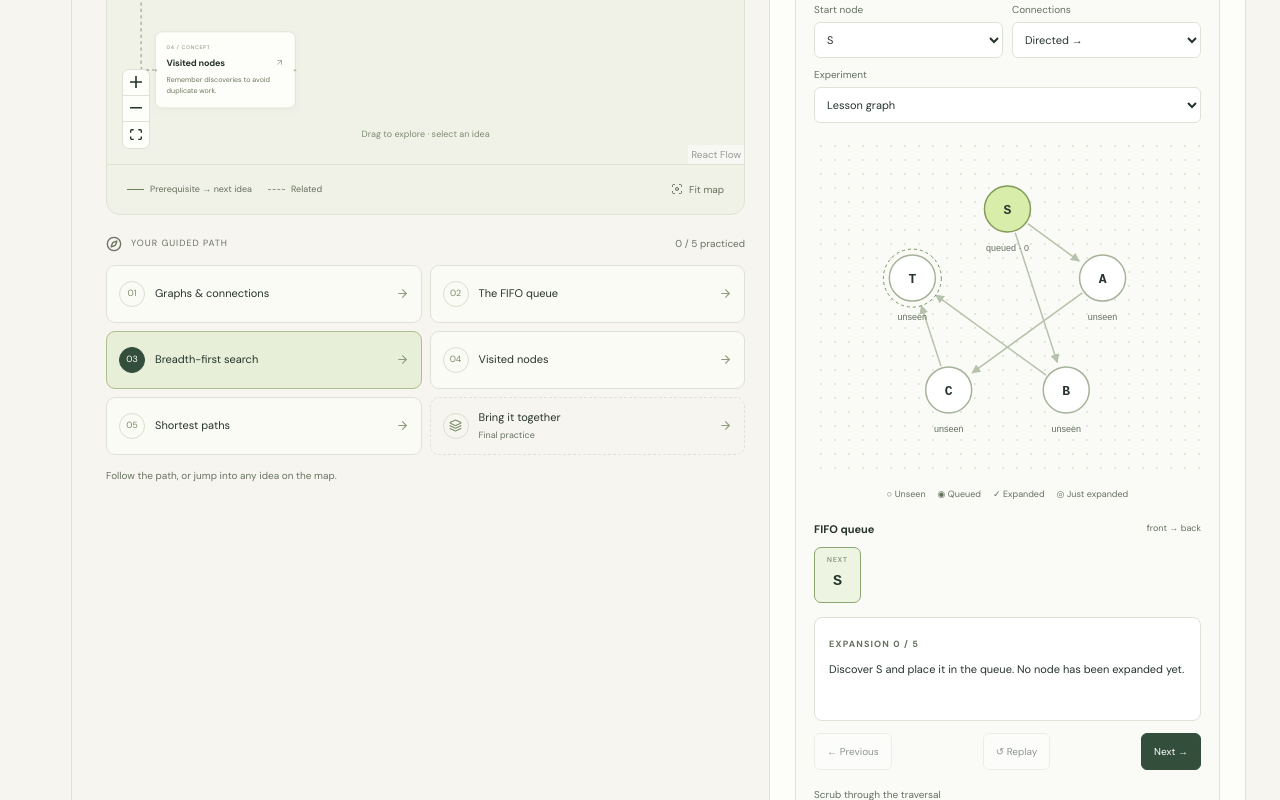
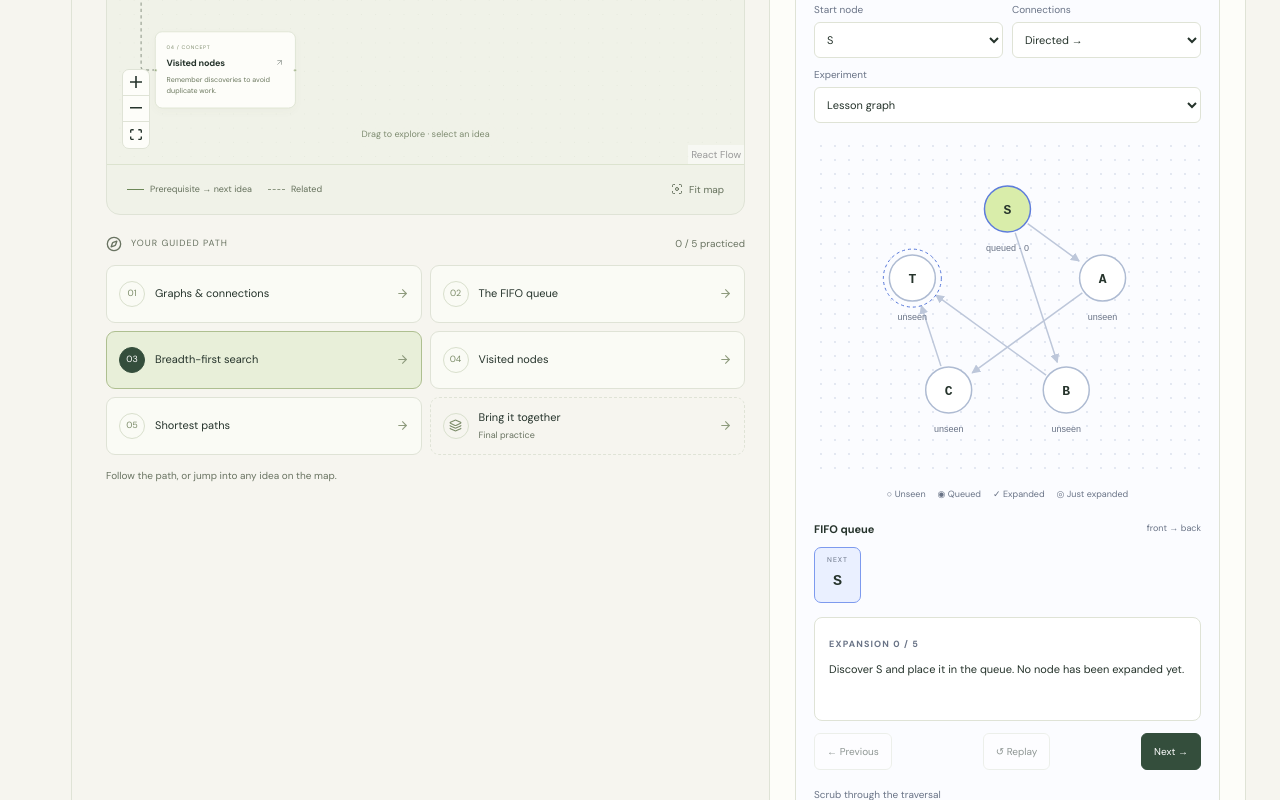
Before and after one commit to artaGhs/smrtr, a Next.js app: page / in a window 1280 px wide. Shown: the part 1020-1820 px from the top of the page. Built offline with nearby package versions, Linux system fonts and the light colour scheme.

Commit message:
style: align embedded activities with the blue canvas direction

```diff
--- a/src/components/activities/activities.module.css
+++ b/src/components/activities/activities.module.css
@@ -1,10 +1,10 @@
 .lab,
 .question {
-  --lab-ink: var(--ink, #25332b);
-  --lab-muted: #647060;
-  --lab-line: var(--line, #dce2d5);
-  --lab-green: var(--green, #d9edaa);
-  --lab-deep: var(--deep, #344e3c);
+  --lab-ink: var(--ink, #202533);
+  --lab-muted: #697386;
+  --lab-line: var(--line, #dfe4ed);
+  --lab-green: var(--green, #dce7ff);
+  --lab-deep: var(--deep, #2c57d8);
   color: var(--lab-ink);
   font: inherit;
   min-width: 0;
@@ -14,7 +14,7 @@
   border-radius: 12px;
   padding: 18px;
   margin: 22px 0;
-  background: var(--lab-surface, #fafbf6);
+  background: var(--lab-surface, #fbfcff);
   overflow: hidden;
 }
 .heading {
@@ -97,7 +97,7 @@
 .diagramWrap {
   border-radius: 8px;
   margin-top: 16px;
-  background: radial-gradient(circle, #bbc6ae60 0.7px, transparent 0.9px);
+  background: radial-gradient(circle, #bcc6dc60 0.7px, transparent 0.9px);
   background-size: 14px 14px;
   overflow: auto;
 }
@@ -110,7 +110,7 @@
   overflow: visible;
 }
 .edge {
-  stroke: #b6c2ac;
+  stroke: #bdc7da;
   stroke-width: 1.5;
   fill: none;
 }
@@ -124,13 +124,13 @@
   outline: none;
 }
 .nodeCircle {
-  stroke: #a6b39b;
+  stroke: #aebbd2;
   stroke-width: 1.5;
   fill: var(--lab-control, #fff);
 }
 .queued .nodeCircle {
   fill: var(--lab-green);
-  stroke: #809b5a;
+  stroke: #5e7ddb;
 }
 .expanded .nodeCircle {
   fill: var(--lab-deep);
@@ -149,13 +149,13 @@
 }
 .targetRing {
   fill: none;
-  stroke: #78915c;
+  stroke: #5274d8;
   stroke-width: 1;
   stroke-dasharray: 3 3;
 }
 .current .nodeCircle {
   stroke-width: 4;
-  stroke: #88a75c;
+  stroke: #7291ed;
 }
 .graphNode:focus-visible .nodeCircle {
   stroke: #366ed0;
@@ -204,8 +204,8 @@
   overflow-wrap: anywhere;
 }
 .queue > li:first-child {
-  border-color: #8da770;
-  background: #edf4e1;
+  border-color: #7d9aee;
+  background: #eaf0ff;
 }
 .queue li span {
   display: block;
@@ -284,7 +284,7 @@
   cursor: ew-resize;
 }
 .inspector {
-  border-left: 2px solid #94ac74;
+  border-left: 2px solid #8ca6ed;
   padding: 3px 0 3px 12px;
   margin: 18px 0;
 }
@@ -350,9 +350,9 @@
   background: transparent;
 }
 .predictionOptions button[aria-pressed="true"] {
-  border-color: #829e5c;
+  border-color: #6484e5;
   background: var(--lab-green);
-  box-shadow: inset 0 0 0 1px #829e5c;
+  box-shadow: inset 0 0 0 1px #6484e5;
 }
 .lab .feedback,
 .question .feedback {
@@ -363,7 +363,7 @@
   border: 1px solid var(--lab-line);
   border-radius: 7px;
   color: var(--lab-ink);
-  background: var(--lab-feedback, #f0f4e8);
+  background: var(--lab-feedback, #eef3ff);
 }
 .feedback strong {
   font-weight: 600;
@@ -423,8 +423,8 @@
   flex-shrink: 0;
 }
 .answerSelected {
-  background: #edf4e1;
-  border-color: #94ad74;
+  background: #eaf0ff;
+  border-color: #8ca6ed;
 }
 .optionLetter {
   font: 10px monospace;
@@ -460,7 +460,7 @@
 .settings select:focus-visible,
 .answer:focus-within,
 .timeline input:focus-visible {
-  outline: 2px solid #699343;
+  outline: 2px solid #4c70dc;
   outline-offset: 3px;
 }
 @media (max-width: 400px) {
```
Also changed, not shown: 1 other file (tests, documents, lock files or other folders).
